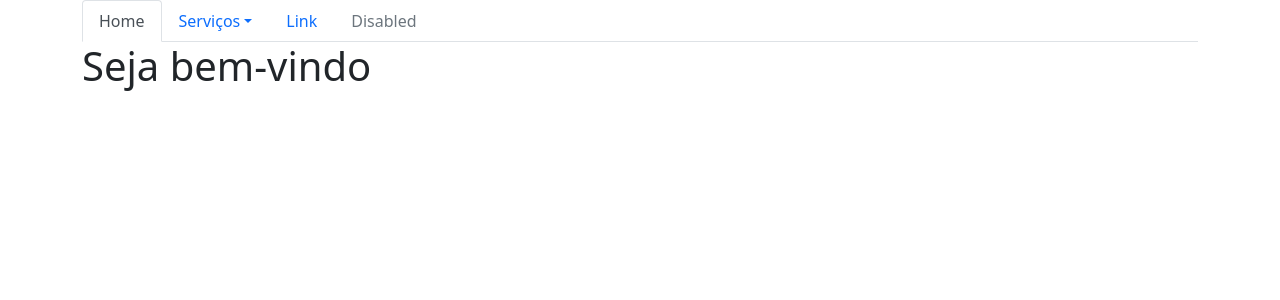
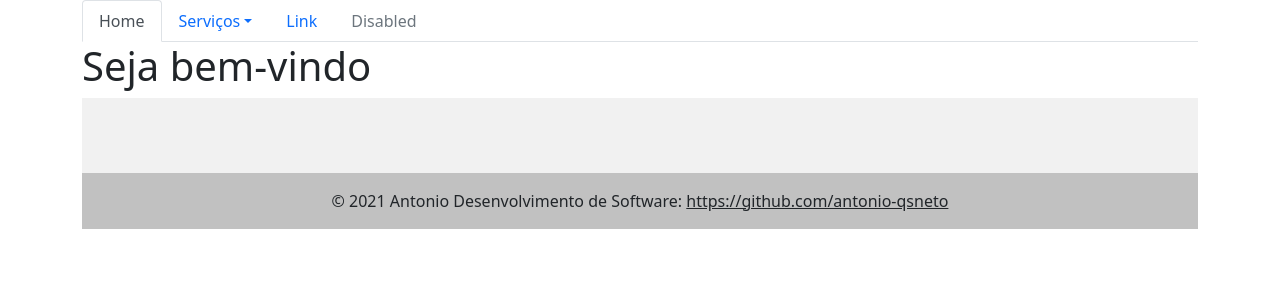
Before and after one commit to antonio-qsneto/djangoProject, a Django app: page / in a window 1280 px wide. Shown: the top 300 px of the page. Run offline with Django 3.2, Linux system fonts and the light colour scheme; some libraries are stand-ins or nearby versions.

Commit message:
footer feature

```diff
--- a/templates/base.html
+++ b/templates/base.html
@@ -13,6 +13,84 @@
   <body>
     <div class="container">
       {% block menu %}{% endblock menu %} {% block main %} {% endblock main %}
+      {% block footer %}
+
+      <footer class="text-center text-white" style="background-color: #f1f1f1">
+        <!-- Grid container -->
+        <div class="container pt-4">
+          <!-- Section: Social media -->
+          <section class="mb-4">
+            <!-- Facebook -->
+            <a
+              class="btn btn-link btn-floating btn-lg text-dark m-1"
+              href="#!"
+              role="button"
+              data-mdb-ripple-color="dark"
+              ><i class="fab fa-facebook-f"></i
+            ></a>
+
+            <!-- Twitter -->
+            <a
+              class="btn btn-link btn-floating btn-lg text-dark m-1"
+              href="#!"
+              role="button"
+              data-mdb-ripple-color="dark"
+              ><i class="fab fa-twitter"></i
+            ></a>
+
+            <!-- Google -->
+            <a
+              class="btn btn-link btn-floating btn-lg text-dark m-1"
+              href="#!"
+              role="button"
+              data-mdb-ripple-color="dark"
+              ><i class="fab fa-google"></i
+            ></a>
+
+            <!-- Instagram -->
+            <a
+              class="btn btn-link btn-floating btn-lg text-dark m-1"
+              href="#!"
+              role="button"
+              data-mdb-ripple-color="dark"
+              ><i class="fab fa-instagram"></i
+            ></a>
+
+            <!-- Linkedin -->
+            <a
+              class="btn btn-link btn-floating btn-lg text-dark m-1"
+              href="#!"
+              role="button"
+              data-mdb-ripple-color="dark"
+              ><i class="fab fa-linkedin"></i
+            ></a>
+            <!-- Github -->
+            <a
+              class="btn btn-link btn-floating btn-lg text-dark m-1"
+              href="#!"
+              role="button"
+              data-mdb-ripple-color="dark"
+              ><i class="fab fa-github"></i
+            ></a>
+          </section>
+          <!-- Section: Social media -->
+        </div>
+        <!-- Grid container -->
+
+        <!-- Copyright -->
+        <div
+          class="text-center text-dark p-3"
+          style="background-color: rgba(0, 0, 0, 0.2)"
+        >
+          © 2021 Antonio Desenvolvimento de Software:
+          <a class="text-dark" href="https://github.com/antonio-qsneto"
+            >https://github.com/antonio-qsneto</a
+          >
+        </div>
+        <!-- Copyright -->
+      </footer>
+
+      {% endblock footer %}
     </div>
 
     <script
```
Also changed, not shown: core/templates/core/index.html (line endings or trailing spaces).
